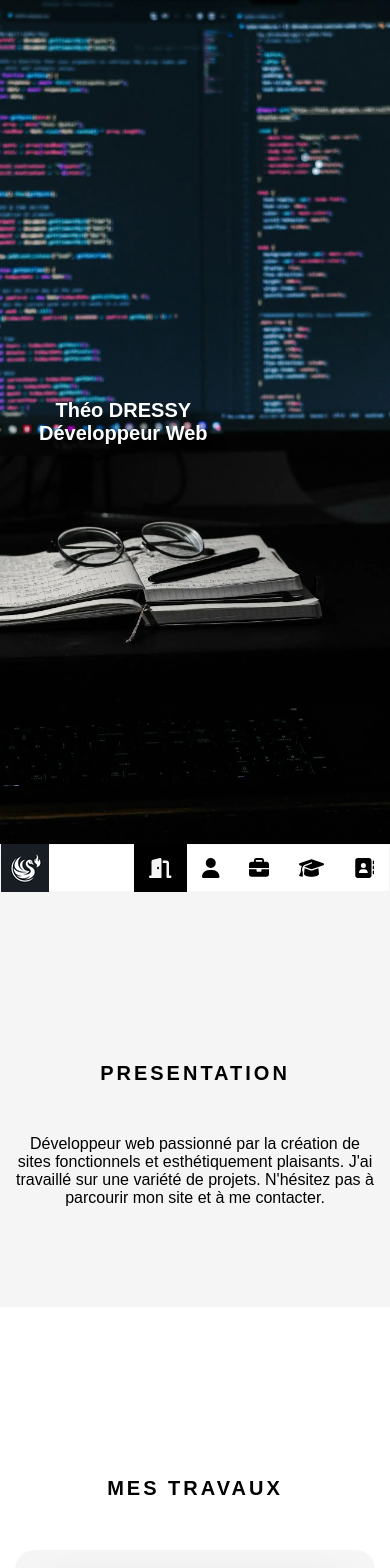
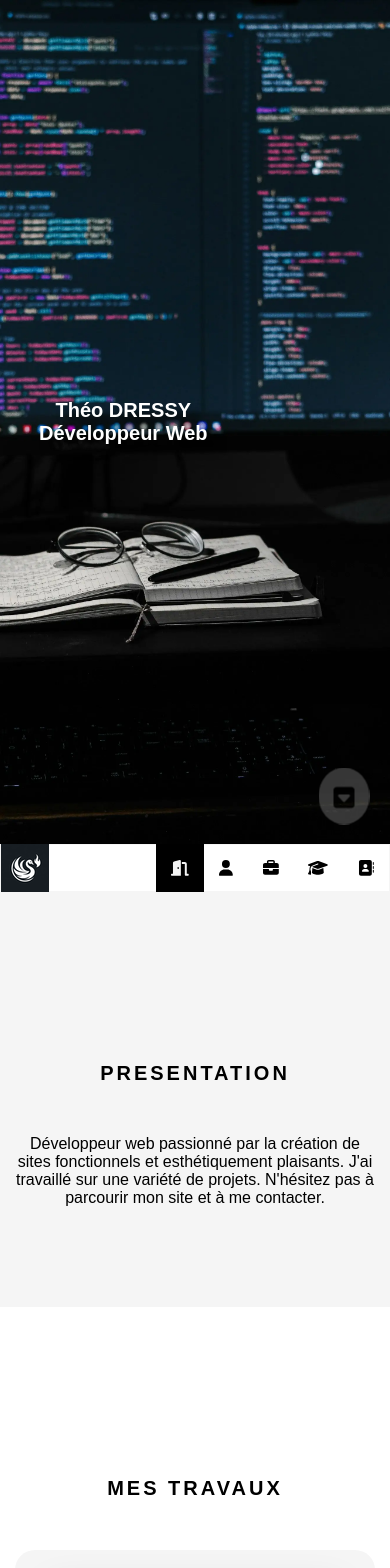
Before and after one commit to Theo-Develop/Portfolio, a React (Vite) app: page /#acceuil in a window 390 px wide. Shown: the top 1568 px of the page. Built offline with nearby package versions, Linux system fonts and the light colour scheme; no server answers; a web font is replaced by a local one.

Commit message:
settings responsive and css

```diff
--- a/src/components/Footer/_Footer.scss
+++ b/src/components/Footer/_Footer.scss
@@ -19,6 +19,10 @@
 .footer li {
     display: inline-block;
     margin: 50px;
+
+    @include mobile {
+        margin: 30px;
+    }
 }
 
 .footer svg {
--- a/src/components/Navbar/_Navbar.scss
+++ b/src/components/Navbar/_Navbar.scss
@@ -50,8 +50,8 @@
     padding: 24px;
 
     @include mobile {
-        padding-left:15px;
-        padding-right:15px;
+        padding-left: 15px;
+        padding-right: 15px;
     }
 }
 
@@ -66,13 +66,13 @@
 }
 
 .navbar .Link {
-    font-size: 20px;
+    font-size: 15.8px;
     letter-spacing: 3px;
     color: $tertiary-color;
     transition: color 3s ease;
 
     @include tablet-smallDesktop {
-        font-size: 12px;
+        font-size: 11.7px;
         letter-spacing: normal;
     }
 
--- a/src/components/ScrollUp/_ScrollUp.scss
+++ b/src/components/ScrollUp/_ScrollUp.scss
@@ -8,10 +8,6 @@
     background-color: rgba(255, 255, 255, 0.7);
     border-radius: 75%;
     transition: transform 0.3s ease-in-out;
-
-    @include mobile {
-        display: none;
-    }
 }
 
 .scrollUp:hover {
@@ -22,6 +18,10 @@
 .rotate {
     transform: rotate(180deg);
     opacity: 0.3;
-    /* Empêche toute interaction */
-    pointer-events: none;
 }
+
+/* Assure que le style au survol ne s'applique pas quand .rotate est actif */
+.scrollUp.rotate:hover {
+    cursor: not-allowed;
+    transform: rotate(180deg);
+}
--- a/src/sections/contact/Contact.jsx
+++ b/src/sections/contact/Contact.jsx
@@ -5,7 +5,7 @@ function Contact() {
     return (
         <section id="contact" className="contact">
             <div className="container">
-                <h2>CONTACTER MOI</h2>
+                <h2>CONTACTEZ MOI</h2>
                 <ContactForm />
             </div>
         </section>
--- a/src/styles/Base/_Base.scss
+++ b/src/styles/Base/_Base.scss
@@ -28,7 +28,7 @@ h2 {
     letter-spacing: 3px;
 
     @include mobile {
-        font-size:20px;
+        font-size: 20px;
     }
 }
 
--- a/src/styles/main.css
+++ b/src/styles/main.css
@@ -125,14 +125,14 @@ h2 {
 }
 
 .navbar .Link {
-  font-size: 20px;
+  font-size: 15.8px;
   letter-spacing: 3px;
   color: black;
   transition: color 3s ease;
 }
 @media (min-width: 768px) and (max-width: 1199px) {
   .navbar .Link {
-    font-size: 12px;
+    font-size: 11.7px;
     letter-spacing: normal;
   }
 }
@@ -389,6 +389,11 @@ article.card {
   display: inline-block;
   margin: 50px;
 }
+@media (max-width: 767px) {
+  .footer li {
+    margin: 30px;
+  }
+}
 
 .footer svg {
   height: 70px;
@@ -586,11 +591,6 @@ article.card {
   border-radius: 75%;
   transition: transform 0.3s ease-in-out;
 }
-@media (max-width: 767px) {
-  .scrollUp {
-    display: none;
-  }
-}
 
 .scrollUp:hover {
   cursor: pointer;
@@ -600,6 +600,10 @@ article.card {
 .rotate {
   transform: rotate(180deg);
   opacity: 0.3;
-  /* Empêche toute interaction */
-  pointer-events: none;
+}
+
+/* Assure que le style au survol ne s'applique pas quand .rotate est actif */
+.scrollUp.rotate:hover {
+  cursor: not-allowed;
+  transform: rotate(180deg);
 }/*# sourceMappingURL=main.css.map */
```
Also changed, not shown: 1 other file (tests, documents, lock files or other folders).
